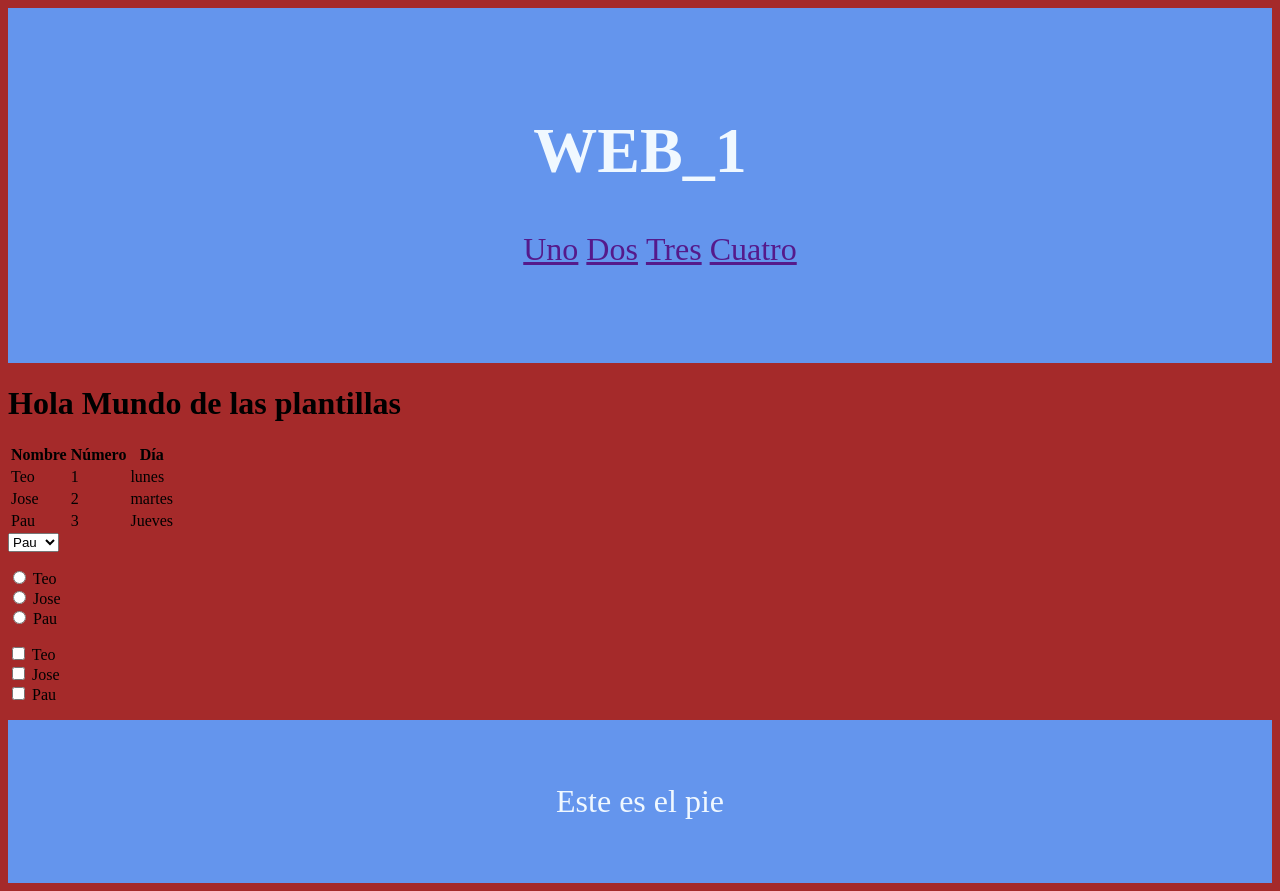
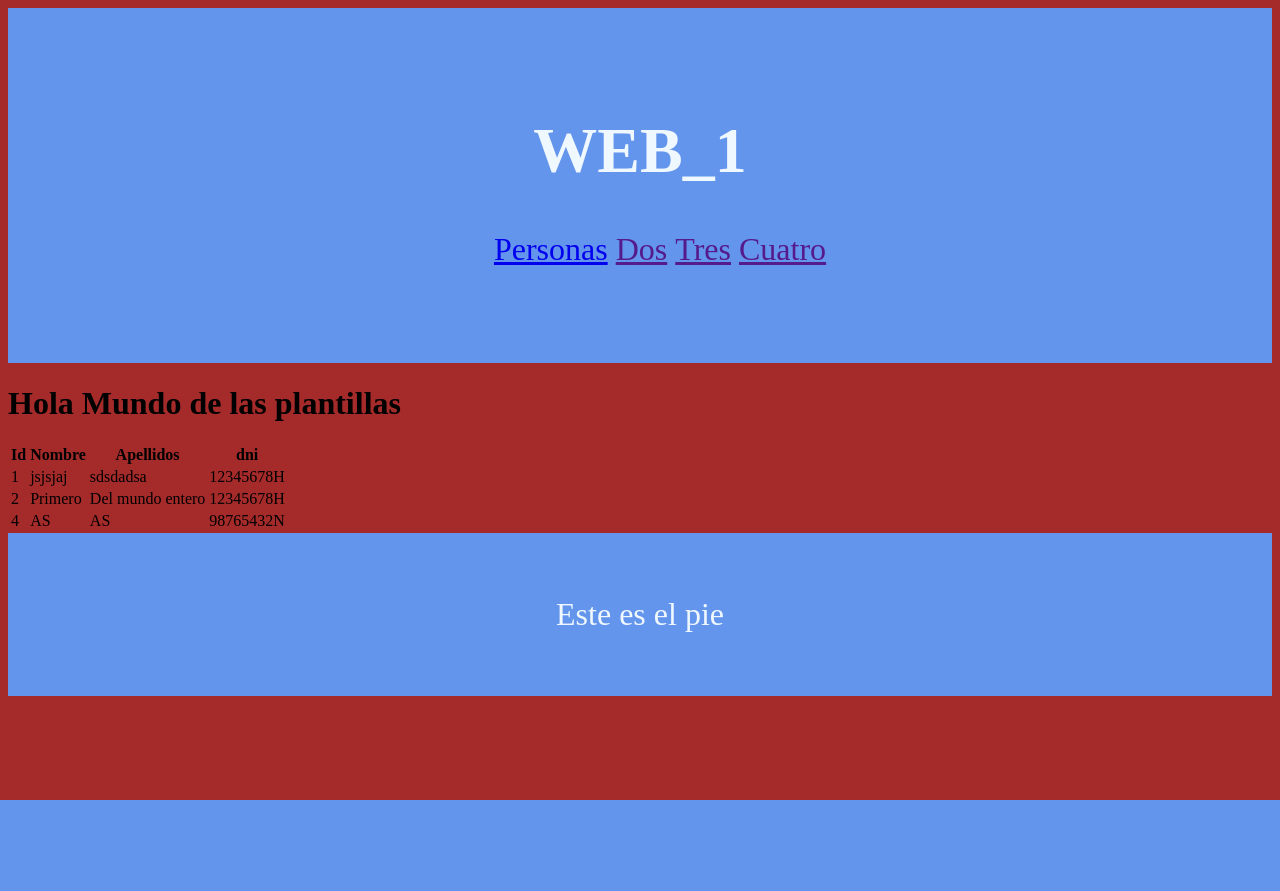
Before and after one commit to fernandomolde/web_1, a Bottle app: page / in a window 1280 px wide. After the commit the page ends 800 px from the top, so only its background shows below. Run offline with Bottle, Linux system fonts and the light colour scheme; data comes from the database, SQL or seed files in the repository; both versions use the stored data as it was after the commit.

Commit message:
aplicacion

```diff
--- a/app.py
+++ b/app.py
@@ -1,5 +1,5 @@
 import os
-from bottle import route,run,TEMPLATE_PATH,jinja2_view,static_file,request
+from bottle import route,run,TEMPLATE_PATH,jinja2_view,static_file,request,redirect
 import sqlite3
 
 BASE_DATOS = os.path.join(os.path.dirname(__file__),'personas.db')
@@ -14,10 +14,13 @@ def server_static(filename):
 @route('/')
 @jinja2_view('home.html') #Aqui le decimos como se llama el archivo
 def hola():
-    return {'datos':[
-        ('Teo',1,'lunes'),
-        ('Jose',2,'martes'),
-        ('Pau',3,'Jueves')]}
+    cnx = sqlite3.connect(BASE_DATOS)
+    consulta = "select id,nombre,apellidos,dni from persona"
+
+    cursor = cnx.execute(consulta)
+    filas = cursor.fetchall() #Trae todas las filas para procesarlos
+    cnx.close()
+    return {"datos": filas}
 
 @route('/formulario')
 @jinja2_view('formulario.html')
@@ -35,7 +38,7 @@ def guardar():
     cnx.execute(consulta,(nombre,apellidos,dni))
     cnx.commit()
     cnx.close()
-
+    redirect('/') #Esto lo que hace que vuelve a la raiz
 
 
 
--- a/templates/home.html
+++ b/templates/home.html
@@ -7,40 +7,17 @@
 
     <table>
         <tr>
+            <th>Id</th>
             <th>Nombre</th>
-            <th>Número</th>
-            <th>Día</th>
+            <th>Apellidos</th>
+            <th>dni</th>
         </tr>
         {% for fila in datos %}
         <tr>
-            <td>{{fila[0]}}</td> <td>{{fila[1]}}</td> <td>{{fila[2]}}</td>
+            <td>{{fila[0]}}</td><td>{{fila[1]}}</td> <td>{{fila[2]}}</td> <td>{{fila[3]}}</td>
         </tr>
         {%endfor%}
     </table>
 
 
-    <select name="" id="">
-        {% for fila in datos %}
-            <option value="{{fila[1]}}" {%if fila[1] == 3 %} selected="true" {%endif%}>{{fila[0]}}</option>
-        {%endfor%}
-        <option value="2">Jose</option>
-        <option value="3">Pau</option>
-        <!-- <option value="4"></option> -->
-    </select>
-
-<p>
-    {% for fila in datos %}
-    <input type="radio" id="dato{{fila[1]}}" name="age" value="{{fila[0]}}">
-    <label for="dato{{fila[1]}}">{{fila[0]}}</label><br>
-    {%endfor%}
-</p>
-
-<p>
-{% for fila in datos %}
-<input type="checkbox" name="persona{{fila[1]}}" value="{{fila[1]}}">
-<label for="persona{{fila[1]}}">{{fila[0]}}</label><br>
-{%endfor%}
-</p>
-
-
 {%endblock%}
--- a/templates/inc_header.html
+++ b/templates/inc_header.html
@@ -1,7 +1,7 @@
 <header><h1>WEB_1</h1>
 <nav>
     <ul>
-        <li><a href="">Uno</a></li>
+        <li><a href="/formulario">Personas</a></li>
         <li><a href="">Dos</a></li>
         <li><a href="">Tres</a></li>
         <li><a href="">Cuatro</a></li>
```
Also changed, not shown: personas.db.
